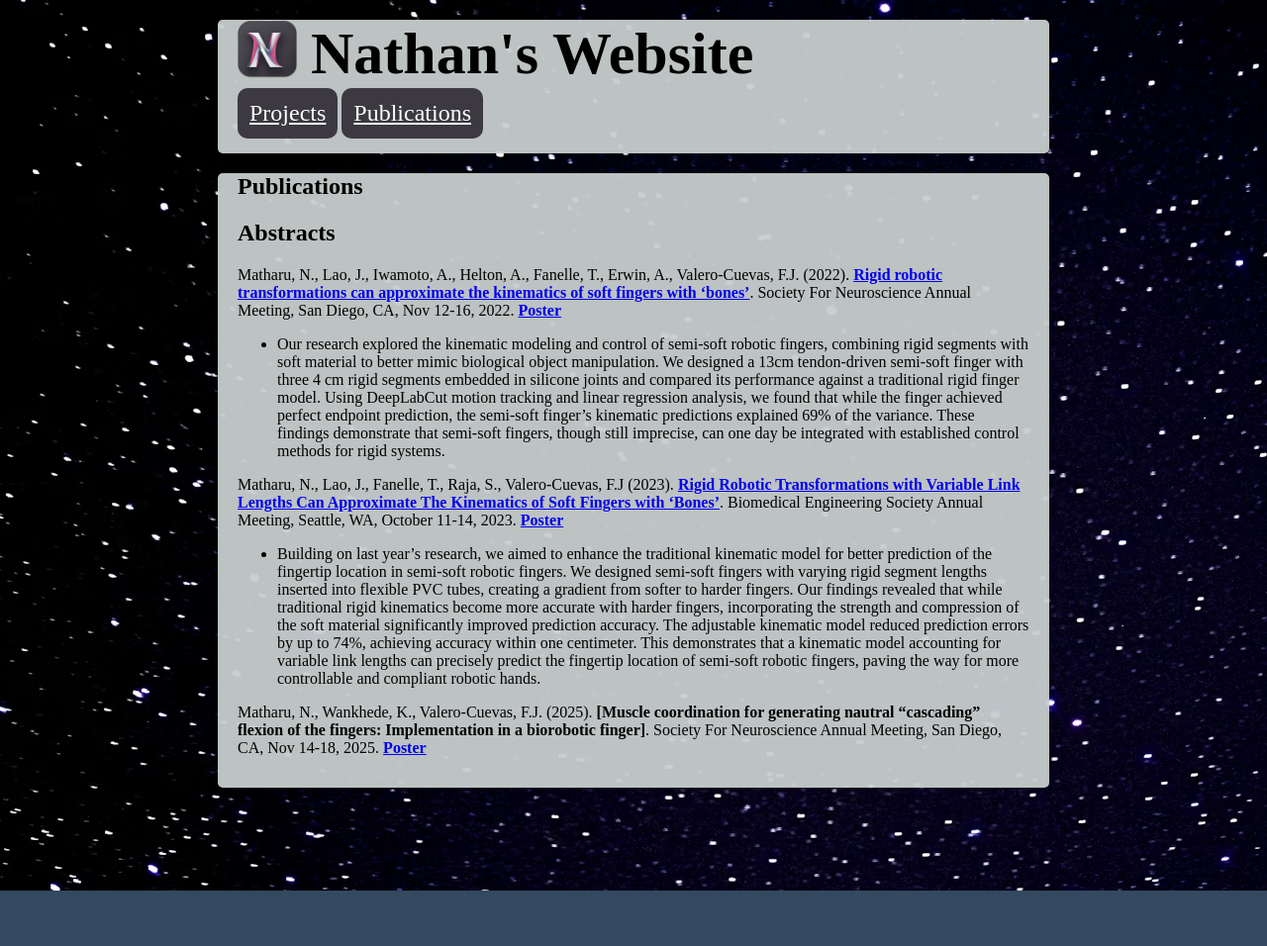
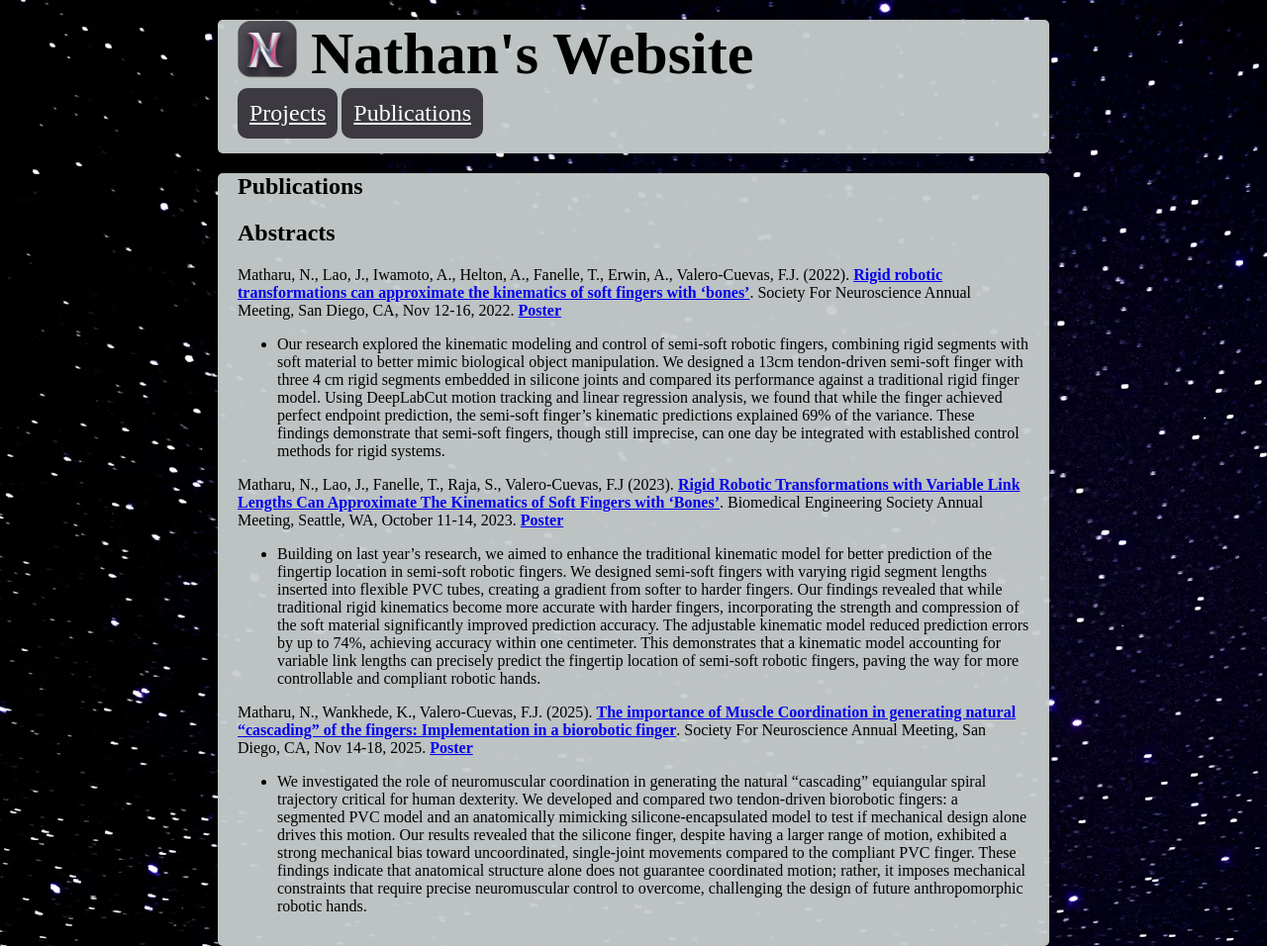
Before and after one commit to Nathan-Matharu/Nathan-Matharu.github.io, a Jekyll site: the page built from Pages/Publications.md, in a window 1280 px wide. Shown: the whole page at 99% size. Built offline with Jekyll 4.4.1, drawn with Linux system fonts in a browser that asks for light colours; before the commit the page ends 900 px from its top, so only the background shows below that.

Commit message:
Updating format of Abstract PDFs
Added Formatted Abstract PDFs for SFN 2022, BMES 2023, and SFN 2025
Added blurb for SFN 2025 on publications page.

```diff
--- a/Pages/Publications.md
+++ b/Pages/Publications.md
@@ -4,11 +4,12 @@
 menu: main
 ---
 ## Abstracts
-Matharu, N., Lao, J., Iwamoto, A., Helton, A., Fanelle, T., Erwin, A., Valero-Cuevas, F.J. (2022). __[Rigid robotic transformations can approximate the kinematics of soft fingers with 'bones'](/assets/publications/2022_Nathan_SFN_Semi_Soft_Finger.pdf)__. Society For Neuroscience Annual Meeting, San Diego, CA, Nov 12-16, 2022. __[Poster](/assets/publications/Poster_SFN_Nathan.pdf)__
+Matharu, N., Lao, J., Iwamoto, A., Helton, A., Fanelle, T., Erwin, A., Valero-Cuevas, F.J. (2022). __[Rigid robotic transformations can approximate the kinematics of soft fingers with 'bones'](/assets/publications/Abstract_SFN_2022_formatted.pdf)__. Society For Neuroscience Annual Meeting, San Diego, CA, Nov 12-16, 2022. __[Poster](/assets/publications/Poster_SFN_Nathan.pdf)__
 - Our research explored the kinematic modeling and control of semi-soft robotic fingers, combining rigid segments with soft material to better mimic biological object manipulation. We designed a 13cm tendon-driven semi-soft finger with three 4 cm rigid segments embedded in silicone joints and compared its performance against a traditional rigid finger model. Using DeepLabCut motion tracking and linear regression analysis, we found that while the finger achieved perfect endpoint prediction, the semi-soft finger’s kinematic predictions explained 69% of the variance. These findings demonstrate that semi-soft fingers, though still imprecise, can one day be integrated with established control methods for rigid systems.
 
-Matharu, N., Lao, J., Fanelle, T., Raja, S., Valero-Cuevas, F.J (2023). __[Rigid Robotic Transformations with Variable Link Lengths Can Approximate The Kinematics of Soft Fingers with ‘Bones’](/assets/publications/2023_Nathan_BMES_Semi_Soft_Finger.pdf)__. Biomedical Engineering Society Annual Meeting, Seattle, WA, October 11-14, 2023. __[Poster](/assets/publications/Poster_BMES_Nathan.pdf)__
+Matharu, N., Lao, J., Fanelle, T., Raja, S., Valero-Cuevas, F.J (2023). __[Rigid Robotic Transformations with Variable Link Lengths Can Approximate The Kinematics of Soft Fingers with ‘Bones’](/assets/publications/Abstract_BMES_2023_formatted.pdf)__. Biomedical Engineering Society Annual Meeting, Seattle, WA, October 11-14, 2023. __[Poster](/assets/publications/Poster_BMES_Nathan.pdf)__
 - Building on last year’s research, we aimed to enhance the traditional kinematic model for better prediction of the fingertip location in semi-soft robotic fingers. We designed semi-soft fingers with varying rigid segment lengths inserted into flexible PVC tubes, creating a gradient from softer to harder fingers. Our findings revealed that while traditional rigid kinematics become more accurate with harder fingers, incorporating the strength and compression of the soft material significantly improved prediction accuracy. The adjustable kinematic model reduced prediction errors by up to 74%, achieving accuracy within one centimeter. This demonstrates that a kinematic model accounting for variable link lengths can precisely predict the fingertip location of semi-soft robotic fingers, paving the way for more controllable and compliant robotic hands.
 
-Matharu, N., Wankhede, K., Valero-Cuevas, F.J. (2025). __[Muscle coordination for generating nautral "cascading" flexion of the fingers: Implementation in a biorobotic finger]__. Society For Neuroscience Annual Meeting, San Diego, CA, Nov 14-18, 2025.
+Matharu, N., Wankhede, K., Valero-Cuevas, F.J. (2025). __[The importance of Muscle Coordination in generating natural “cascading” of the fingers: Implementation in a biorobotic finger](/assets/publications/Abstract_SFN_2025_formatted.pdf)__. Society For Neuroscience Annual Meeting, San Diego, CA, Nov 14-18, 2025.
 __[Poster](/assets/publications/Poster_SFN_2025_Nathan.pdf)__
+- We investigated the role of neuromuscular coordination in generating the natural "cascading" equiangular spiral trajectory critical for human dexterity. We developed and compared two tendon-driven biorobotic fingers: a segmented PVC model and an anatomically mimicking silicone-encapsulated model to test if mechanical design alone drives this motion. Our results revealed that the silicone finger, despite having a larger range of motion, exhibited a strong mechanical bias toward uncoordinated, single-joint movements compared to the compliant PVC finger. These findings indicate that anatomical structure alone does not guarantee coordinated motion; rather, it imposes mechanical constraints that require precise neuromuscular control to overcome, challenging the design of future anthropomorphic robotic hands.
```
Also changed, not shown: 4 other files.
